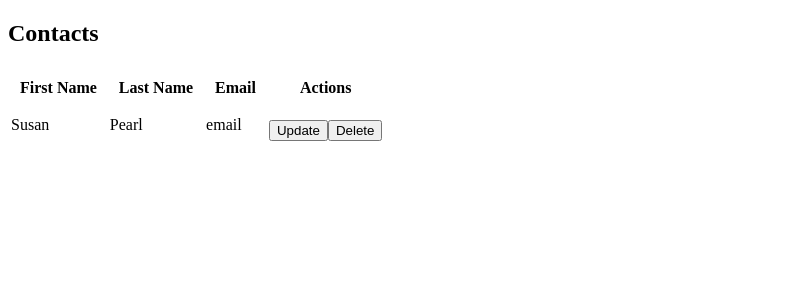
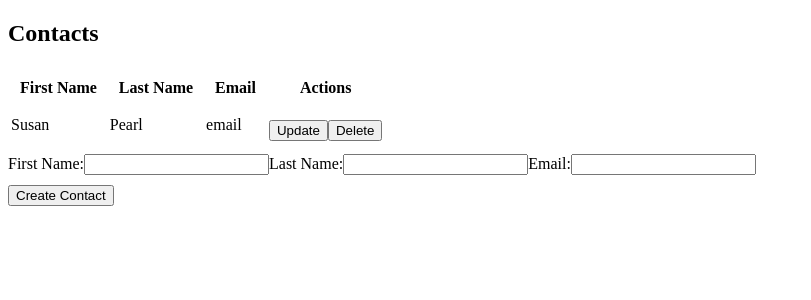
Before and after one commit to alindaByamukama/react_flask_app, a React (Vite) app in the folder frontend/: page / in a window 1280 px wide. Shown: the top 300 px of the page, without its empty margins (0-811 px from the left). Built offline with nearby package versions, Linux system fonts and the light colour scheme.

Commit message:
add contact form

```diff
--- a/frontend/src/App.jsx
+++ b/frontend/src/App.jsx
@@ -1,5 +1,6 @@
 import { useState, useEffect } from 'react'
 import ContactList from './ContactList'
+import ContactForm from './ContactForm'
 import './App.css'
 
 function App() {
@@ -19,7 +20,10 @@ function App() {
   // }
 
   return (
-    <ContactList  contacts={contacts}/>
+    <>
+      <ContactList contacts={contacts} />
+      <ContactForm />
+    </>
   )
 }
 
```
